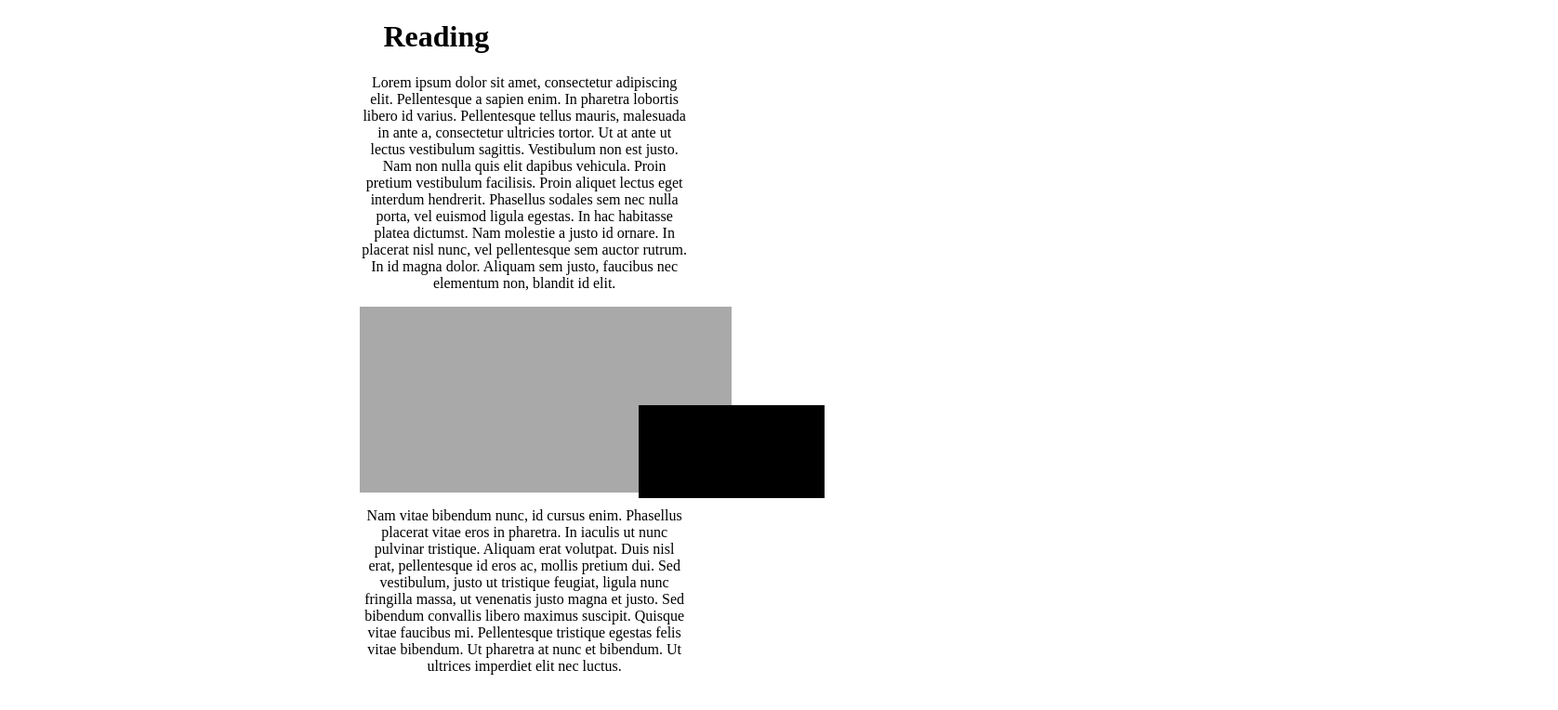
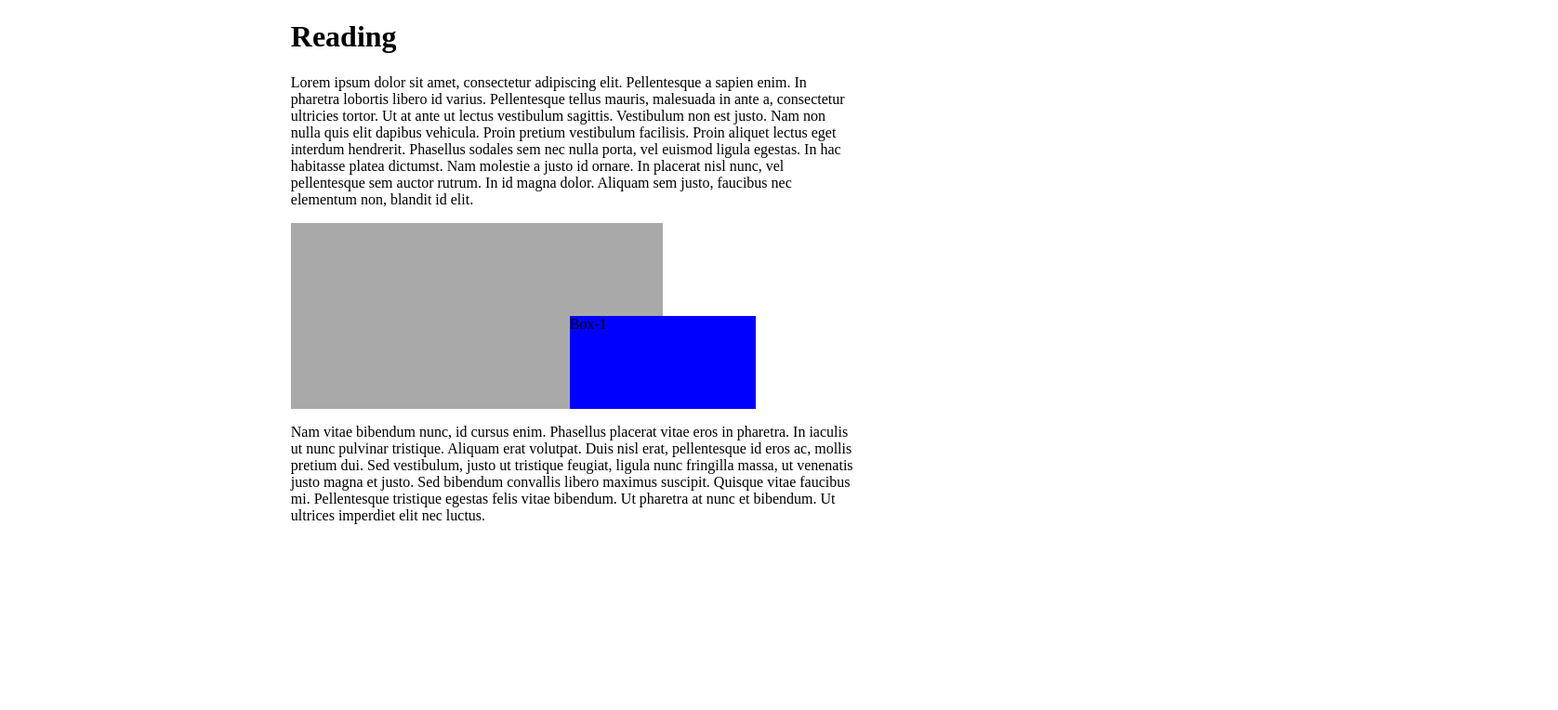
Before and after one commit to jodelat/classActivities, a plain HTML site: page 7-19/positioning.html in a window 1280 px wide. Shown: the whole page at 93% size, 1676 px wide, since content can reach past the window. Drawn offline with Linux system fonts and the light colour scheme.

Commit message:
updated positioning.css

```diff
--- a/7-19/positioning.css
+++ b/7-19/positioning.css
@@ -1,6 +1,15 @@
+body{
+	margin-right: 20%
+}
+
+h1{
+	position: relative;
+	left: 30%
+}
+
 p{
-	text-align: center;
-	width: 28%;
+	text-align: left;
+	width: 60%;
 	position: relative;
 	left: 30%;
 }
@@ -14,20 +23,20 @@ p{
 
 }
 
-.child{
+.box-1{
 	position: absolute;
 	height: 100px;
 	width: 200px;
-	background: black;
-	top: 45%;
+	background: blue;
+	bottom: -8%;
 	left: 65%;
 }
 
-.box-1{
-
+.box-2{
+	position: fixed;
+	height: 100px;
+	width: 200px;
+	background: gray;
+	top: -2%;
+	left: -3.2%;
 }
-
-h1{
-	position: relative;
-	left: 32%
-}
```
